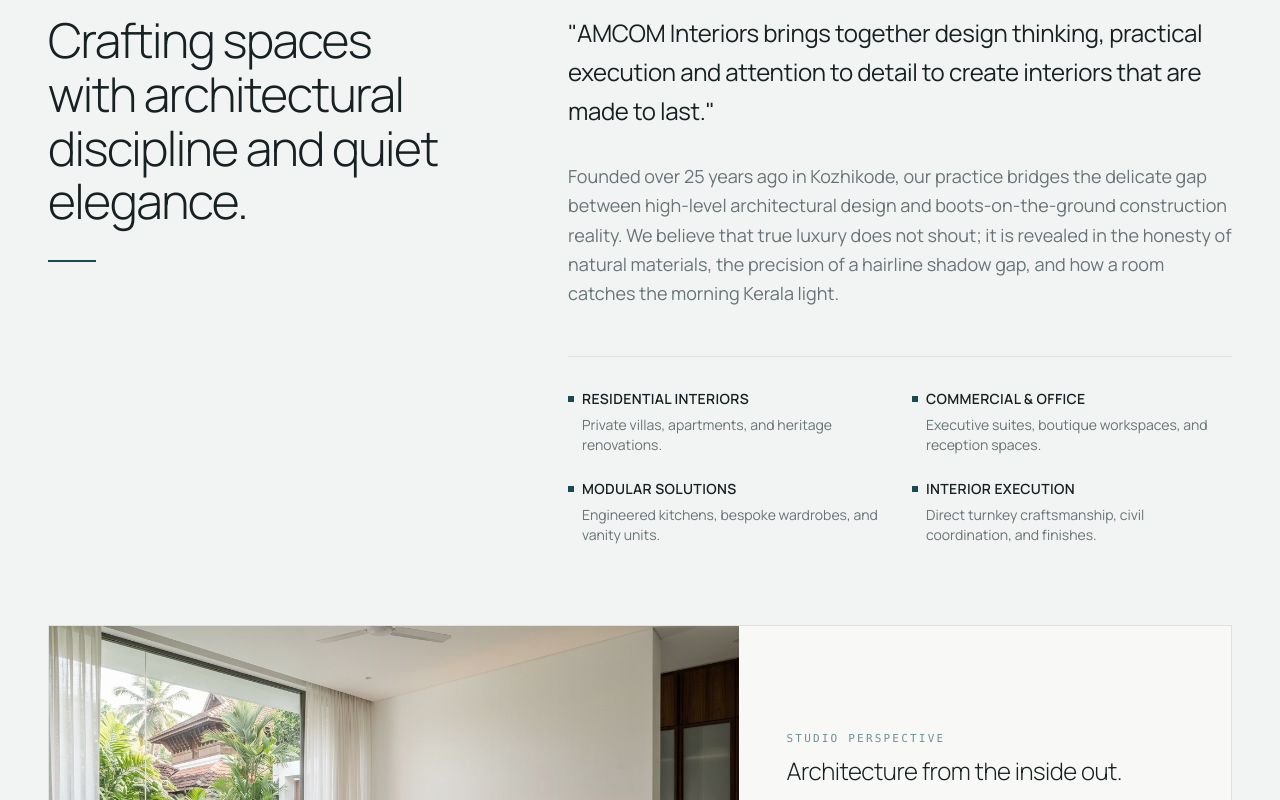
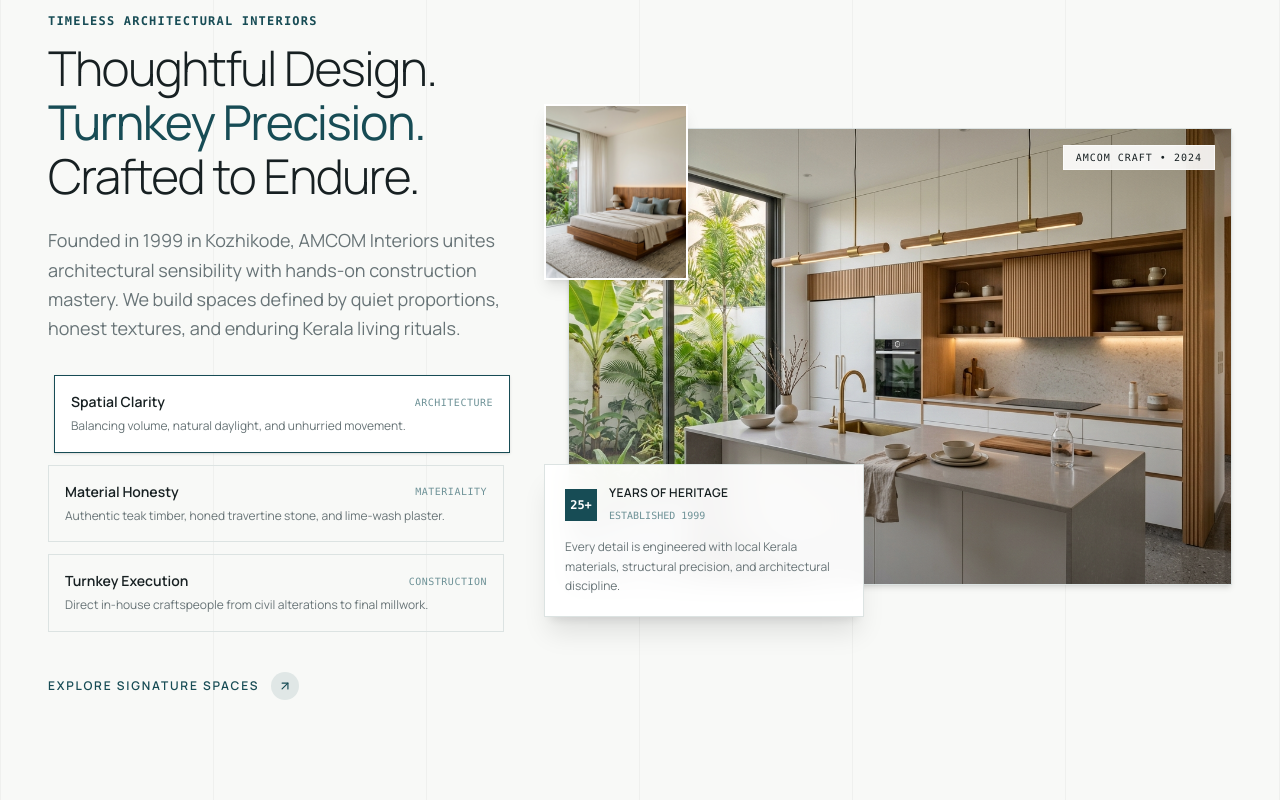
Before and after one commit to NYLEXWEB/amcom, a React (Vite) app: page / in a window 1280 px wide. Shown: the part 1020-1820 px from the top of the page. Built offline with nearby package versions, Linux system fonts and the light colour scheme.

Commit message:
feat: add About section component with interactive pillars and editorial layout

```diff
--- a/src/sections/About.jsx
+++ b/src/sections/About.jsx
@@ -1,96 +1,167 @@
-import React from 'react';
-import { ArrowUpRight } from 'lucide-react';
+import React, { useState } from 'react';
+import { ArrowUpRight, Compass, ShieldCheck, Sparkles } from 'lucide-react';
 
 export default function About() {
+  const [activeTab, setActiveTab] = useState(0);
+
   const pillars = [
-    { title: "Residential Interiors", desc: "Private villas, apartments, and heritage renovations." },
-    { title: "Commercial & Office", desc: "Executive suites, boutique workspaces, and reception spaces." },
-    { title: "Modular Solutions", desc: "Engineered kitchens, bespoke wardrobes, and vanity units." },
-    { title: "Interior Execution", desc: "Direct turnkey craftsmanship, civil coordination, and finishes." },
+    {
+      label: "Spatial Clarity",
+      desc: "Balancing volume, natural daylight, and unhurried movement.",
+      tag: "ARCHITECTURE",
+    },
+    {
+      label: "Material Honesty",
+      desc: "Authentic teak timber, honed travertine stone, and lime-wash plaster.",
+      tag: "MATERIALITY",
+    },
+    {
+      label: "Turnkey Execution",
+      desc: "Direct in-house craftspeople from civil alterations to final millwork.",
+      tag: "CONSTRUCTION",
+    },
   ];
 
   return (
-    <section id="about" className="py-24 md:py-32 bg-[#F1F4F2] border-b border-[#DCE3E2]">
-      <div className="max-w-7xl mx-auto px-6 md:px-10 lg:px-12">
-        {/* Section Index Header */}
+    <section id="about" className="py-24 md:py-32 bg-[#F8F9F7] border-b border-[#DCE3E2] relative overflow-hidden">
+      {/* Background Architectural Subtle Grid */}
+      <div className="absolute inset-0 pointer-events-none opacity-[0.03]">
+        <div className="max-w-7xl mx-auto h-full grid grid-cols-6 border-x border-black">
+          <div className="border-r border-black h-full" />
+          <div className="border-r border-black h-full" />
+          <div className="border-r border-black h-full" />
+          <div className="border-r border-black h-full" />
+          <div className="border-r border-black h-full" />
+        </div>
+      </div>
+
+      <div className="relative z-10 max-w-7xl mx-auto px-6 md:px-10 lg:px-12">
+        {/* Top Minimal Editorial Tag */}
         <div className="flex items-center justify-between pb-6 mb-16 border-b border-[#DCE3E2]">
-          <span className="text-xs font-mono tracking-[0.25em] text-[#6E9297] uppercase">
-            01 / ABOUT THE STUDIO
-          </span>
+          <div className="flex items-center gap-3">
+            <span className="w-2 h-2 bg-[#174C55] rounded-full animate-pulse" />
+            <span className="text-xs font-mono uppercase tracking-[0.25em] text-[#6E9297]">
+              01 / ABOUT THE STUDIO
+            </span>
+          </div>
           <span className="text-xs font-mono tracking-widest text-[#687477]">
             KOZHIKODE • SINCE 1999
           </span>
         </div>
 
-        {/* Split Editorial Grid */}
-        <div className="grid grid-cols-1 lg:grid-cols-12 gap-12 lg:gap-16 items-start mb-20">
-          {/* Left: Large Typography */}
-          <div className="lg:col-span-5">
-            <h2 className="text-3xl sm:text-4xl md:text-5xl font-light text-[#172022] tracking-[-0.03em] leading-[1.12]">
-              Crafting spaces <br />
-              with architectural discipline and quiet elegance.
+        {/* Main Split Grid: Minimal Copy + Layered Visual Composition */}
+        <div className="grid grid-cols-1 lg:grid-cols-12 gap-12 lg:gap-16 items-center">
+
+          {/* LEFT COLUMN: Minimal, Punchy Editorial Content */}
+          <div className="lg:col-span-5 flex flex-col justify-center">
+            <span className="text-xs font-mono tracking-widest uppercase text-[#174C55] font-semibold mb-3">
+              TIMELESS ARCHITECTURAL INTERIORS
+            </span>
+
+            {/* Editorial Headline */}
+            <h2 className="text-3xl sm:text-4xl md:text-5xl font-light text-[#172022] tracking-[-0.03em] leading-[1.12] mb-6">
+              Thoughtful Design. <br />
+              <span className="font-normal text-[#174C55]">Turnkey Precision.</span> <br />
+              Crafted to Endure.
             </h2>
-            <div className="w-12 h-[2px] bg-[#174C55] mt-8" />
-          </div>
 
-          {/* Right: Narrative Paragraph */}
-          <div className="lg:col-span-7 flex flex-col justify-between">
-            <p className="text-xl md:text-2xl text-[#172022] font-normal leading-relaxed tracking-[-0.015em] mb-8">
-              "AMCOM Interiors brings together design thinking, practical execution and attention to detail to create interiors that are made to last."
-            </p>
-            <p className="text-base md:text-lg text-[#687477] font-normal leading-relaxed">
-              Founded over 25 years ago in Kozhikode, our practice bridges the delicate gap between high-level architectural design and boots-on-the-ground construction reality. We believe that true luxury does not shout; it is revealed in the honesty of natural materials, the precision of a hairline shadow gap, and how a room catches the morning Kerala light.
+            {/* Concise, Refined Description (No Long Dense Paragraphs) */}
+            <p className="text-base sm:text-lg text-[#687477] font-normal leading-relaxed mb-8">
+              Founded in 1999 in Kozhikode, AMCOM Interiors unites architectural sensibility with hands-on construction mastery. We build spaces defined by quiet proportions, honest textures, and enduring Kerala living rituals.
             </p>
 
-            {/* Disciplines Grid */}
-            <div className="grid grid-cols-1 sm:grid-cols-2 gap-6 mt-12 pt-8 border-t border-[#DCE3E2]">
+            {/* Interactive Pillar Highlights with Subtle Micro-Animations */}
+            <div className="space-y-3 mb-10">
               {pillars.map((item, idx) => (
-                <div key={idx} className="group">
-                  <div className="flex items-center gap-2 mb-1.5">
-                    <span className="w-1.5 h-1.5 bg-[#174C55] rounded-none group-hover:bg-[#6E9297] transition-colors" />
-                    <h4 className="text-sm font-semibold tracking-wide text-[#172022] uppercase">
-                      {item.title}
-                    </h4>
+                <div
+                  key={idx}
+                  onMouseEnter={() => setActiveTab(idx)}
+                  className={`p-4 border transition-all duration-300 cursor-pointer ${
+                    activeTab === idx
+                      ? 'bg-white border-[#174C55] shadow-sm translate-x-1.5'
+                      : 'bg-transparent border-[#DCE3E2] hover:border-[#6E9297]'
+                  }`}
+                >
+                  <div className="flex items-center justify-between mb-1">
+                    <span className="text-sm font-semibold text-[#172022]">
+                      {item.label}
+                    </span>
+                    <span className="text-[10px] font-mono tracking-wider text-[#6E9297] uppercase">
+                      {item.tag}
+                    </span>
                   </div>
-                  <p className="text-xs sm:text-sm text-[#687477] pl-3.5">
+                  <p className="text-xs text-[#687477] leading-relaxed">
                     {item.desc}
                   </p>
                 </div>
               ))}
             </div>
-          </div>
-        </div>
 
-        {/* Subtle Architectural Image Feature (Image 05 subtle integration) */}
-        <div className="relative overflow-hidden bg-[#F8F9F7] border border-[#DCE3E2]">
-          <div className="grid grid-cols-1 md:grid-cols-12 items-center">
-            <div className="md:col-span-7 aspect-[16/9] md:aspect-auto md:h-[420px] relative overflow-hidden">
-              <img
-                src="/images/amcom-bedroom.jpg"
-                alt="AMCOM Interiors refined bedroom design in Kerala"
-                loading="lazy"
-                className="w-full h-full object-cover grayscale-[15%] hover:grayscale-0 transition-all duration-700 ease-out"
-              />
-            </div>
-            <div className="md:col-span-5 p-8 md:p-12">
-              <span className="text-[11px] font-mono uppercase tracking-[0.2em] text-[#6E9297] block mb-2">
-                STUDIO PERSPECTIVE
-              </span>
-              <h3 className="text-2xl font-light text-[#172022] tracking-[-0.02em] mb-4">
-                Architecture from the inside out.
-              </h3>
-              <p className="text-sm text-[#687477] leading-relaxed mb-6">
-                Every space begins with spatial understanding. Rather than imposing ornamental decor, we curate proportional volumes, tactile textures, and balanced daylight to build enduring emotional warmth.
-              </p>
+            {/* Clean Action Link */}
+            <div>
               <a
                 href="#projects"
-                className="inline-flex items-center gap-2 text-xs uppercase tracking-[0.1em] font-semibold text-[#174C55] hover:text-[#123b42] group"
+                className="inline-flex items-center gap-3 text-xs uppercase tracking-[0.15em] font-semibold text-[#174C55] hover:text-[#123b42] group"
               >
-                <span>View Private Projects</span>
-                <ArrowUpRight className="w-3.5 h-3.5 transition-transform group-hover:translate-x-0.5 group-hover:-translate-y-0.5" />
+                <span>Explore Signature Spaces</span>
+                <div className="w-7 h-7 rounded-full bg-[#174C55]/10 flex items-center justify-center transition-transform group-hover:translate-x-1">
+                  <ArrowUpRight className="w-3.5 h-3.5 text-[#174C55]" />
+                </div>
               </a>
             </div>
           </div>
+
+          {/* RIGHT COLUMN: Layered Architectural Visual Gallery */}
+          <div className="lg:col-span-7 relative">
+            {/* Primary Large Image Container */}
+            <div className="relative aspect-[4/3] sm:aspect-[16/11] overflow-hidden bg-[#F1F4F2] border border-[#DCE3E2] shadow-md group">
+              <img
+                src="/images/amcom-kitchen.jpg"
+                alt="Contemporary AMCOM modular kitchen with natural teak and courtyard view"
+                loading="lazy"
+                className="w-full h-full object-cover transition-transform duration-1000 ease-out group-hover:scale-105"
+              />
+
+              {/* Subtle top-right badge */}
+              <div className="absolute top-4 right-4 z-10 px-3 py-1 bg-white/90 backdrop-blur-sm border border-white/60 text-[10px] font-mono tracking-widest uppercase text-[#172022]">
+                AMCOM CRAFT • 2024
+              </div>
+
+              {/* Subtle gradient vignette */}
+              <div className="absolute inset-0 bg-gradient-to-t from-black/40 via-transparent to-transparent opacity-60" />
+            </div>
+
+            {/* Secondary Floating Frosted Card (Overlapping for Premium Editorial Depth) */}
+            <div className="sm:absolute -bottom-8 -left-6 sm:max-w-xs w-full mt-6 sm:mt-0 p-5 bg-white/95 backdrop-blur-md border border-[#DCE3E2] shadow-xl transition-transform duration-300 hover:-translate-y-1">
+              <div className="flex items-center gap-3 mb-3">
+                <div className="w-8 h-8 rounded-none bg-[#174C55] text-white flex items-center justify-center text-xs font-mono font-bold">
+                  25+
+                </div>
+                <div>
+                  <h4 className="text-xs font-semibold text-[#172022] tracking-wide uppercase">
+                    Years of Heritage
+                  </h4>
+                  <span className="text-[10px] font-mono text-[#6E9297]">
+                    ESTABLISHED 1999
+                  </span>
+                </div>
+              </div>
+              <p className="text-xs text-[#687477] leading-relaxed">
+                Every detail is engineered with local Kerala materials, structural precision, and architectural discipline.
+              </p>
+            </div>
+
+            {/* Secondary Overlapping Small Photo (Desktop Only) */}
+            <div className="hidden sm:block absolute -top-6 -left-6 w-36 h-44 overflow-hidden border-2 border-white shadow-lg bg-[#F8F9F7] group">
+              <img
+                src="/images/amcom-bedroom.jpg"
+                alt="AMCOM interior bedroom detailing"
+                loading="lazy"
+                className="w-full h-full object-cover transition-transform duration-700 group-hover:scale-110"
+              />
+            </div>
+          </div>
+
         </div>
       </div>
     </section>
```
